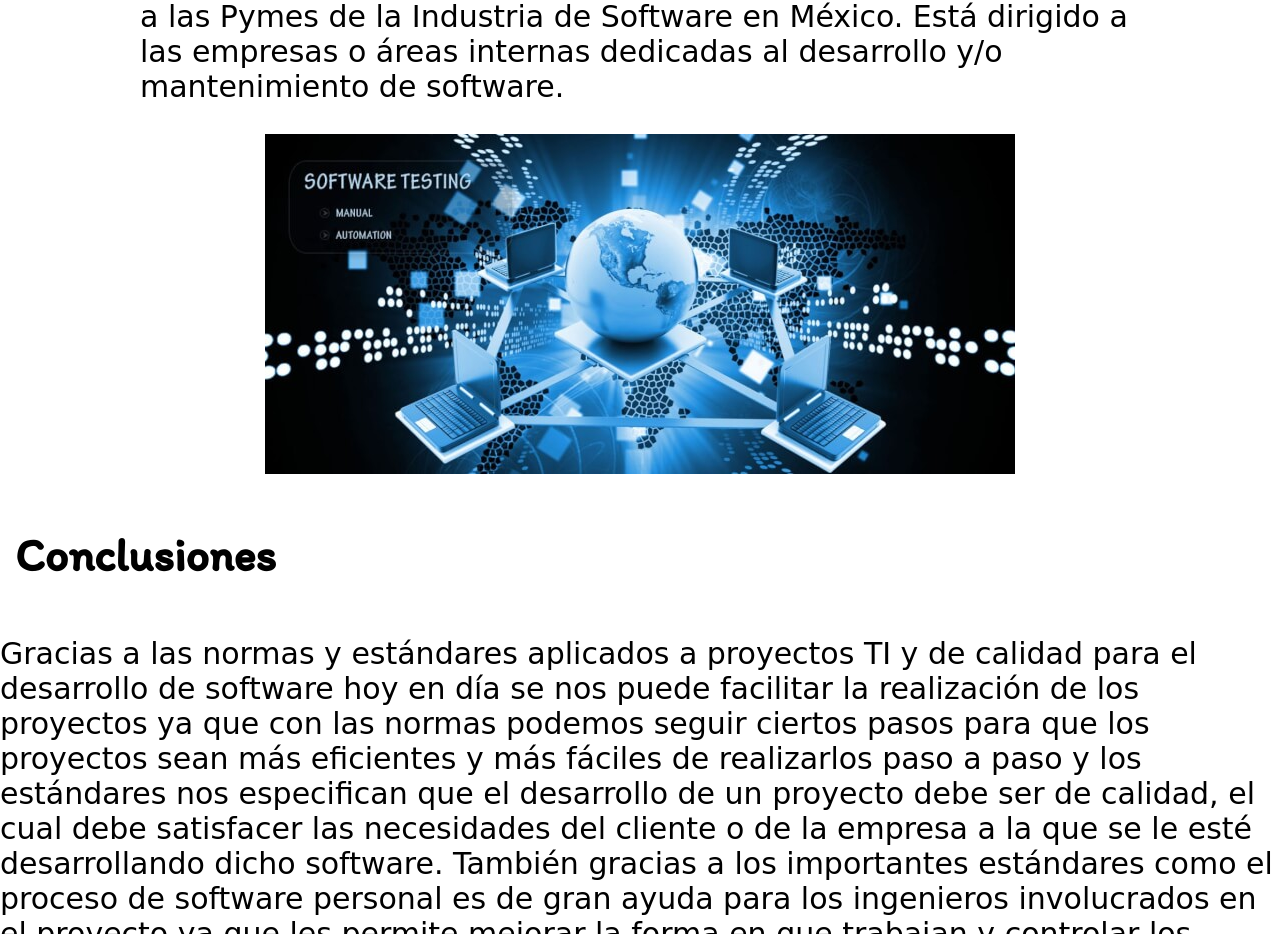
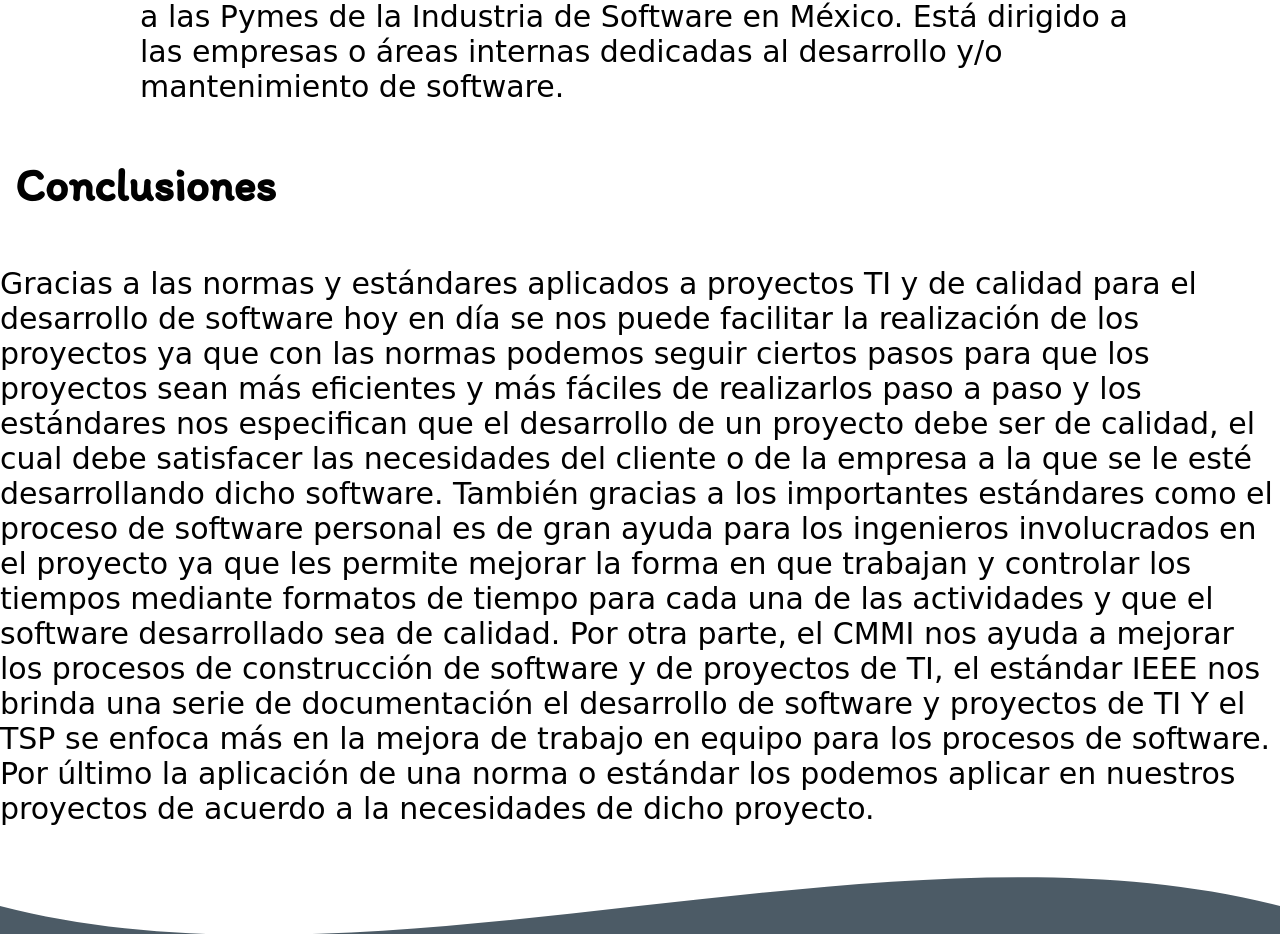
Before and after one commit to BryanOsorio2003/Pagina-landing-page, a plain HTML site: page index.html in a window 1280 px wide. Shown: the part 7353-8287 px from the top of the page. Drawn offline with Linux system fonts and the light colour scheme; a web font is replaced by a local one.

Commit message:
prueba imagen borrada

```diff
--- a/index.html
+++ b/index.html
@@ -167,11 +167,7 @@
         calidad y alcanzar niveles internacionales de competitividad. Está enfocado a las Pymes de la Industria de Software en México.
         Está dirigido a las empresas o áreas internas dedicadas al desarrollo y/o mantenimiento de software.</p>
     </section>
-    <section>
-        <div class="imgTesting" >
-        <img src="../static/images/testing.jpg" >
-        </div>
-    </section>
+
     <section class="cont8">
         <h1>Conclusiones</h1>
         <p>Gracias a las normas y estándares aplicados a proyectos TI y de calidad para el desarrollo de software hoy en día se nos puede
```
